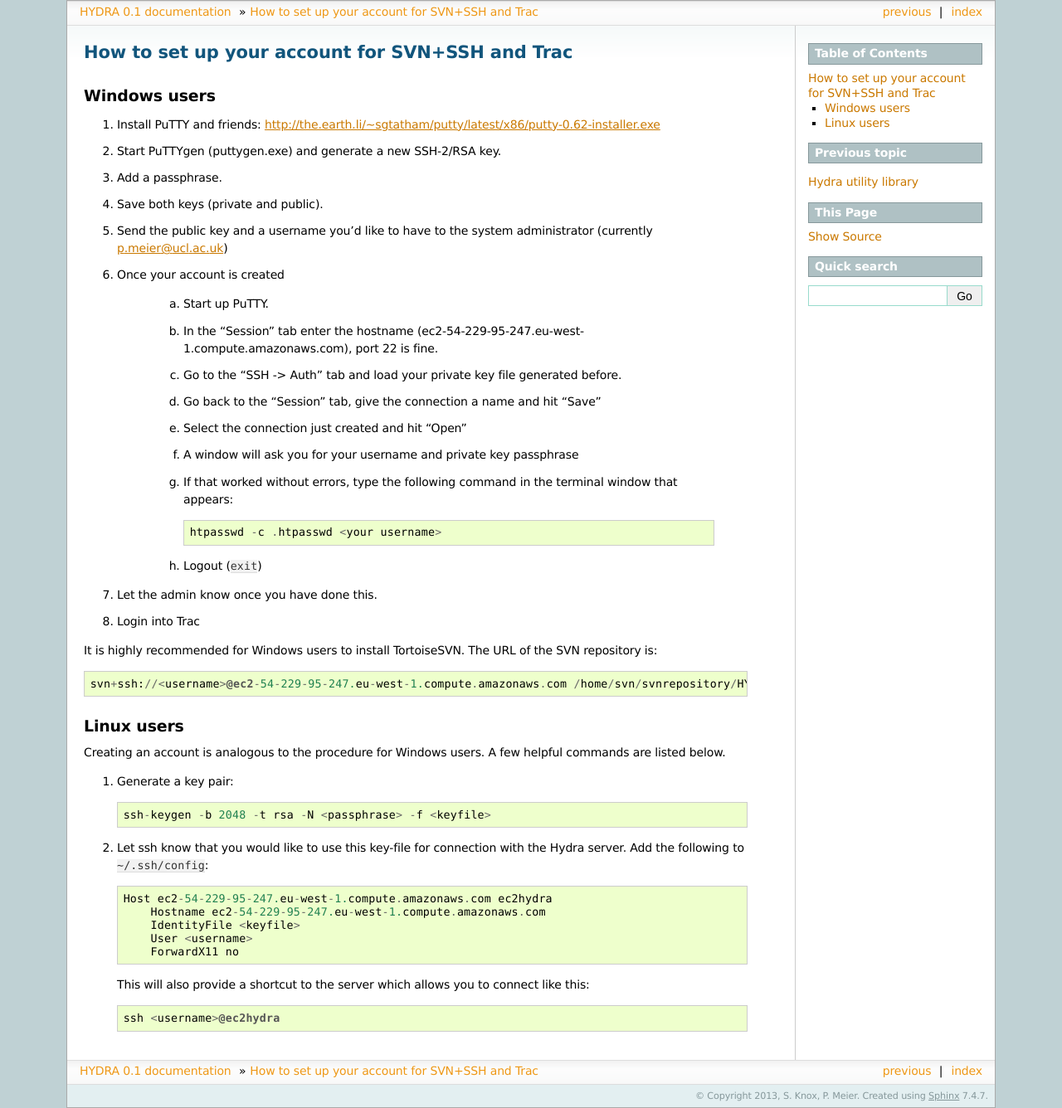
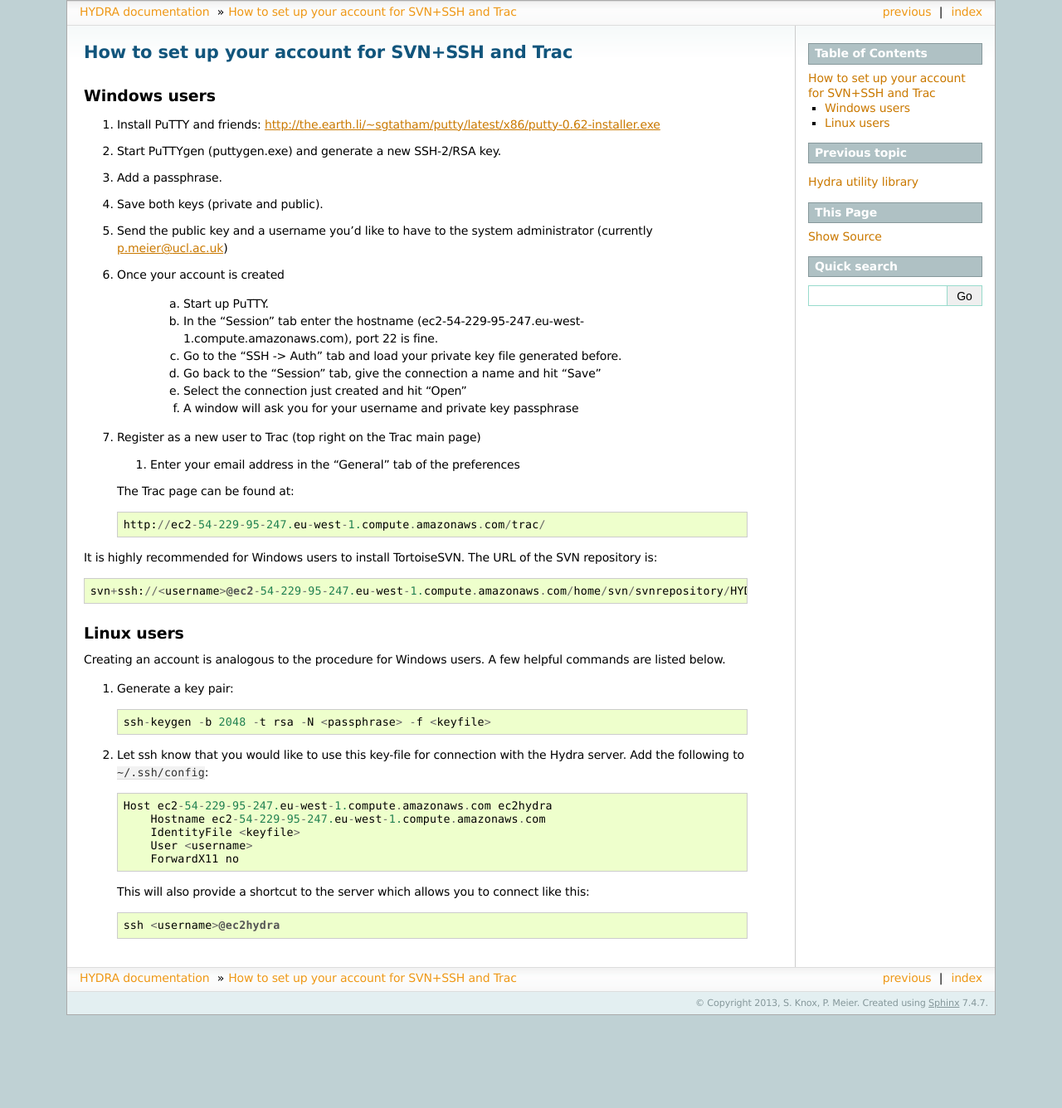
Before and after one commit to UMWRG/HydraPlatform, a Sphinx documentation site: the page built from doc/devdocs/account.rst, in a window 1280 px wide. Shown: the whole page at 83% size. Built offline with Sphinx 7.4.7, drawn with Linux system fonts in a browser that asks for light colours; formulas are drawn with MathJax 3; pages that are not in the unit, such as notebooks, are missing from menus; after the commit the page ends 1224 px from its top, so only the background shows below that.

Commit message:
Update on the Trac+SVN docs.
git-svn-id: svn+ssh://ec2-54-229-95-247.eu-west-1.compute.amazonaws.com/home/svn/svnrepository/HYDRA@34 5b2e1b5e-a1f6-4386-8dd1-2f88c1042e8b

```diff
--- a/doc/conf.py
+++ b/doc/conf.py
@@ -50,9 +50,9 @@ copyright = u'2013, S. Knox, P. Meier'
 # built documents.
 #
 # The short X.Y version.
-version = '0.1'
+version = ''
 # The full version, including alpha/beta/rc tags.
-release = '0.1'
+release = ''
 
 # The language for content autogenerated by Sphinx. Refer to documentation
 # for a list of supported languages.
--- a/doc/devdocs/account.rst
+++ b/doc/devdocs/account.rst
@@ -31,21 +31,18 @@ Windows users
 
     f. A window will ask you for your username and private key passphrase
 
-    g. If that worked without errors, type the following command in the terminal
-       window that appears::
+#. Register as a new user to Trac (top right on the Trac main page)
 
-        htpasswd -c .htpasswd <your username>
+   #. Enter your email address in the "General" tab of the preferences
 
-    h. Logout (``exit``)
+   The Trac page can be found at::
 
-#. Let the admin know once you have done this.
-
-#. Login into Trac
+      http://ec2-54-229-95-247.eu-west-1.compute.amazonaws.com/trac/
 
 It is highly recommended for Windows users to install TortoiseSVN. The URL of
 the SVN repository is::
 
-    svn+ssh://<username>@ec2-54-229-95-247.eu-west-1.compute.amazonaws.com /home/svn/svnrepository/HYDRA
+    svn+ssh://<username>@ec2-54-229-95-247.eu-west-1.compute.amazonaws.com/home/svn/svnrepository/HYDRA
 
 
 Linux users
```
